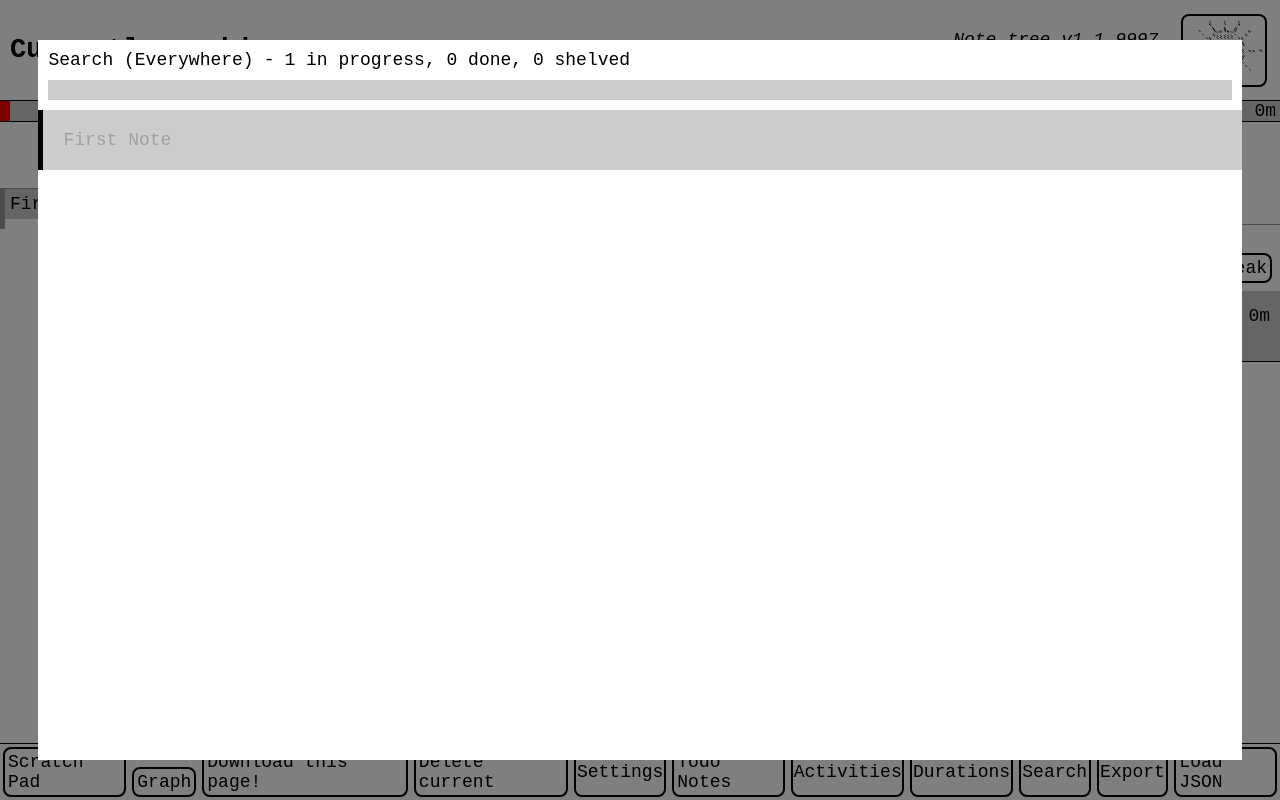
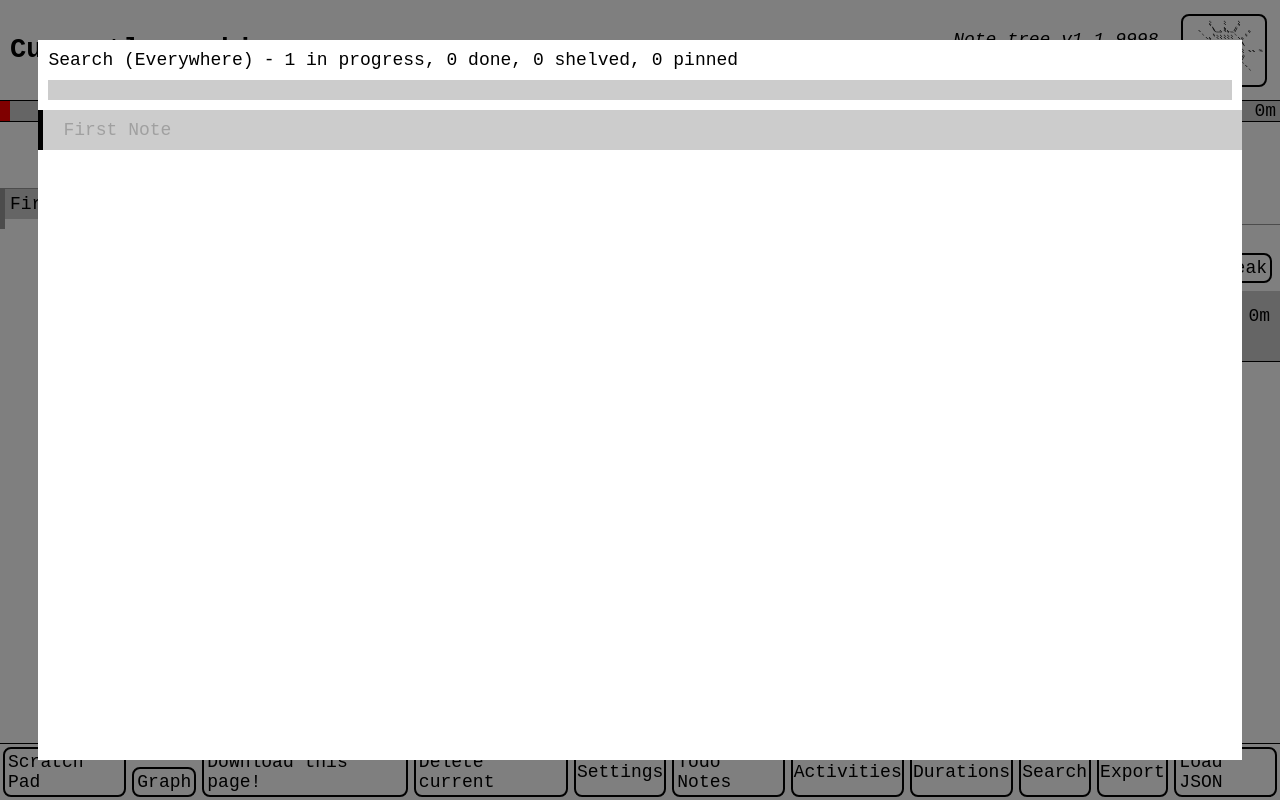
Before and after one commit to Tejas-H5/Working-on-Tree, a website built with Vite: page note-tree/index.html in a window 1280 px wide. Both pictures are taken after typing "Sample" into the empty fields and a click on the button "Search". Built offline with nearby package versions, Linux system fonts and the light colour scheme.

Commit message:
Pinned to appear at the top of find list

```diff
--- a/note-tree/src/css/colours.css
+++ b/note-tree/src/css/colours.css
@@ -5,6 +5,7 @@
     --bg-color-focus: #CCC;
     --bg-color-focus-2: rgb(0; 0, 0, 0.4);
     --fg-color: #000;
+    --pinned: #0A0;
     --unfocus-text-color: #A0A0A0;
 }
 
--- a/note-tree/src/main.ts
+++ b/note-tree/src/main.ts
@@ -125,7 +125,7 @@ const ERROR_TIMEOUT_TIME = 5000;
 // Doesn't really follow any convention. I bump it up by however big I feel the change I made was.
 // This will need to change if this number ever starts mattering more than "Is the one I have now the same as latest?"
 // 'X' will also denote an unstable/experimental build. I never push anything up if I think it will break things, but still
-const VERSION_NUMBER = "v1.1.9997";
+const VERSION_NUMBER = "v1.1.9998";
 
 // Used by webworker and normal code
 export const CHECK_INTERVAL_MS = 1000 * 10;
@@ -1373,14 +1373,31 @@ function HighlightedText(rg: RenderGroup<{
     return root;
 }
 
-function FuzzyFinder(rg: RenderGroup) {
+function FuzzyFinder(rg: RenderGroup<{
+    visible: boolean
+}>) {
     function FindResultItem(rg: RenderGroup<{
         text: string;
         ranges: Range[];
         hasFocus: boolean;
+        isSticky: boolean;
     }>) {
+        const sticky = div({
+            style: "background-color: var(--pinned); color: #FFF; padding: 10px;"
+        }, [" ! "]);
+
         const textDiv = newComponent(HighlightedText);
-        const children = [textDiv];
+        const children = [
+            div({
+                class: "row align-items-center justify-content-center",
+                style: "padding-right: 10px"
+            }, [
+                div({ class: "flex-1" }, [
+                    textDiv,
+                ]),
+                sticky
+            ])
+        ];
         const root = newComponent(ScrollNavItem);
         let lastRanges: any = null;
 
@@ -1399,7 +1416,9 @@ function FuzzyFinder(rg: RenderGroup) {
                 children,
             });
 
-            textDiv.el.style.padding = hasFocus ? "20px" : "10px";
+            setStyle(textDiv, "padding", "10px 10px 10px " + (hasFocus ? "20px" : "10px"));
+
+            setVisible(sticky, s.isSticky);
 
             if (hasFocus) {
                 const scrollParent = root.el.parentElement!;
@@ -1427,6 +1446,7 @@ function FuzzyFinder(rg: RenderGroup) {
         numInProgress: 0,
         numFinished: 0,
         numShelved: 0,
+        numPinned: 0,
     };
 
     const searchInput = el<HTMLInputElement>("INPUT", { class: "w-100" });
@@ -1434,7 +1454,10 @@ function FuzzyFinder(rg: RenderGroup) {
         div({ style: "padding: 10px; gap: 10px;", class: "nowrap row" }, [
             rg.text(() => scopedToCurrentNote ? "Search (Current note)" : "Search (Everywhere)"),
             div({}, " - "),
-            rg.text(() => counts.numInProgress + " in progress, " + counts.numFinished + " done, " + counts.numShelved + " shelved"),
+            rg.text(() => counts.numInProgress + " in progress, " +
+                counts.numFinished + " done, " +
+                counts.numShelved + " shelved, " +
+                counts.numPinned + " pinned"),
         ]),
         div({ class: "row align-items-center", }, [
             div({ style: "width: 10px" }),
@@ -1541,6 +1564,10 @@ function FuzzyFinder(rg: RenderGroup) {
                     }
                 }
 
+                if (n.data.isSticky) {
+                    score += 999999;
+                }
+
                 matches.push({
                     note: n,
                     ranges: results,
@@ -1560,6 +1587,7 @@ function FuzzyFinder(rg: RenderGroup) {
             counts.numFinished = 0;
             counts.numInProgress = 0;
             counts.numShelved = 0;
+            counts.numPinned = 0;
             for (const match of matches) {
                 if (match.note.data._status === STATUS_IN_PROGRESS) {
                     counts.numInProgress++;
@@ -1570,6 +1598,10 @@ function FuzzyFinder(rg: RenderGroup) {
                 if (match.note.data._shelved) {
                     counts.numShelved++;
                 }
+
+                if (match.note.data.isSticky) {
+                    counts.numPinned++;
+                }
             }
 
             rg.renderWithCurrentState();
@@ -1577,15 +1609,22 @@ function FuzzyFinder(rg: RenderGroup) {
     }
 
     let matchesInvalid = true;
-
-    rg.preRenderFn(function renderFuzzyFinder() {
-        searchInput.el.focus();
-
-        if (matchesInvalid) {
+    let isVisble = false;
+
+    rg.preRenderFn(function renderFuzzyFinder(s) {
+        const visibleChanged = isVisble !== s.visible;
+        isVisble = s.visible;
+        if (!isVisble) {
+            return;
+        }
+
+        if (matchesInvalid || visibleChanged) {
             matchesInvalid = false;
             recomputeMatches();
             return;
         }
+
+        searchInput.el.focus();
 
         if (currentSelectionIdx >= matches.length) {
             currentSelectionIdx = 0;
@@ -1596,6 +1635,7 @@ function FuzzyFinder(rg: RenderGroup) {
                 const m = matches[i];
                 getNext().render({
                     text: m.note.data.text,
+                    isSticky: !!m.note.data.isSticky,
                     ranges: m.ranges,
                     hasFocus: i === currentSelectionIdx,
                 });
@@ -1652,14 +1692,19 @@ function FuzzyFinder(rg: RenderGroup) {
     return root;
 }
 
-function FuzzyFindModal(rg: RenderGroup) {
+function FuzzyFindModal(rg: RenderGroup<{
+    visible: boolean;
+}>) {
     const modalContent = div({ class: "col h-100", style: modalPaddingStyles(0) }, [
-        rg.cNull(FuzzyFinder),
+        rg.c(FuzzyFinder, (c, s) => c.render(s)),
     ]);
-    return rg.c(Modal, c => c.render({
-        onClose: () => setCurrentModal(null),
-        content: modalContent,
-    }));
+    return rg.if(
+        s => s.visible,
+        rg => rg.c(Modal, c => c.render({
+            onClose: () => setCurrentModal(null),
+            content: modalContent,
+        }))
+    );
 }
 
 function modalPaddingStyles(paddingPx: number = 0, width = 94, height = 90) {
@@ -1928,7 +1973,10 @@ function NoteRowDurationInfo(rg: RenderGroup<{ note: TreeNote; duration: number;
 function NoteRowInput(rg: RenderGroup<NoteRowArgs>) {
     const noteRowText = newComponent(NoteRowText);
 
-    const sticky = div({ class: "row align-items-center", style: "background-color: #0A0; color: #FFF" }, [" ! "]);
+    const sticky = div({
+        class: "row align-items-center",
+        style: "background-color: var(--pinned); color: #FFF"
+    }, [" ! "]);
     const noteDuration = newComponent(NoteRowDurationInfo);
     const cursorEl = div({ style: "width: 10px;" });
     const inProgressBar = div({ class: "row align-items-center", style: "padding-right: 4px" }, [
@@ -3779,9 +3827,7 @@ export function App(rg: RenderGroup) {
                 linkNavModal.render(null);
             }
 
-            if (setVisible(fuzzyFindModal, currentModal === fuzzyFindModal)) {
-                fuzzyFindModal.render(null);
-            }
+            fuzzyFindModal.render({ visible: currentModal === fuzzyFindModal });
 
             if (setVisible(settingsModal, currentModal === settingsModal)) {
                 settingsModal.render(null);
--- a/note-tree/src/state.ts
+++ b/note-tree/src/state.ts
@@ -81,9 +81,7 @@ export type Note = {
     text: string;
     openedAt: string; // will be populated whenever text goes from empty -> not empty (TODO: ensure this is happening)
     lastSelectedChildIdx: number; // this is now an index into
-
-    // Should this note be sticky?
-    isSticky: JsonBoolean;
+    isSticky: JsonBoolean; // Should this note be pinned / marked as important?
 
     /**
      * The ID of this note's parent before it was archived.
```
